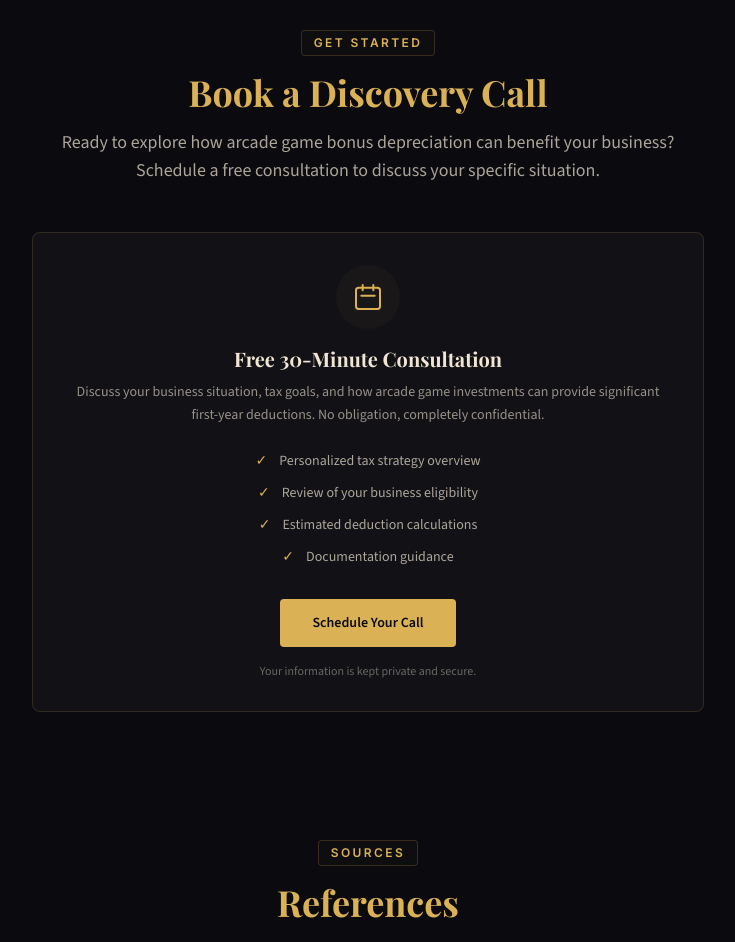
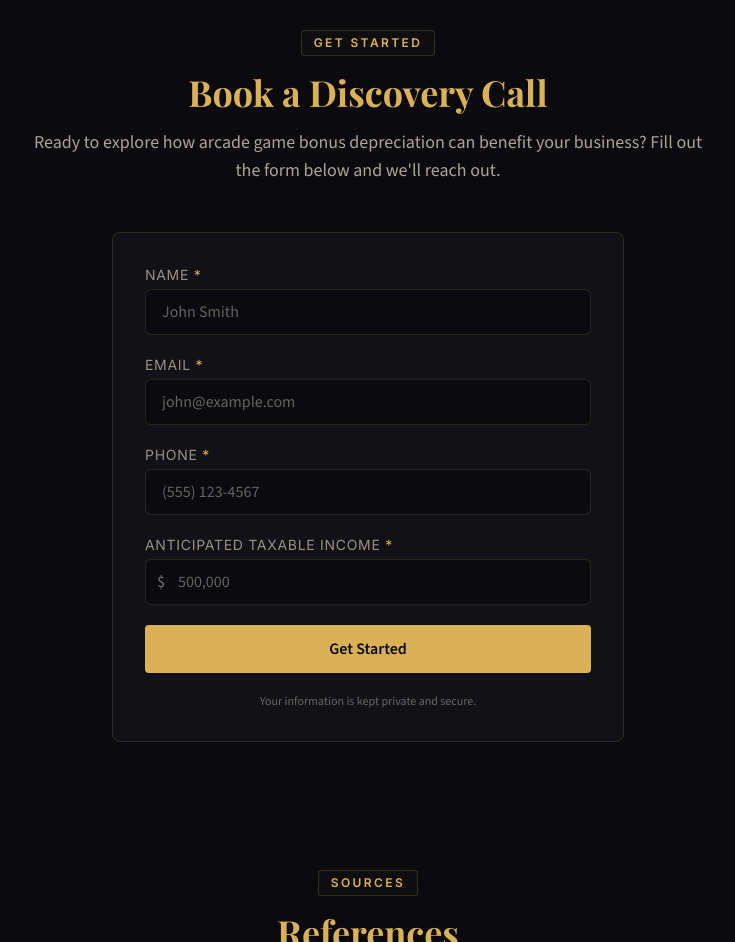
Before and after one commit to kennysabangan/arcade-tax-guide, a React (Vite) app: page / in a window 1280 px wide. Shown: the part 6340-7282 px from the top of the page, without its empty margins (272-1007 px from the left). Built offline with nearby package versions, Linux system fonts and the light colour scheme.

Commit message:
Replace Book a Call with GHL lead capture form

```diff
--- a/src/pages/HomePage.jsx
+++ b/src/pages/HomePage.jsx
@@ -416,41 +416,109 @@ ${name || '[Your Name]'}`
 
 // ─── Book a Call ───
 function BookCall() {
+  const [name, setName] = useState('')
+  const [email, setEmail] = useState('')
+  const [phone, setPhone] = useState('')
+  const [income, setIncome] = useState('')
+  const [submitted, setSubmitted] = useState(false)
+  const [loading, setLoading] = useState(false)
+  const [error, setError] = useState('')
+
+  const handleSubmit = async (e) => {
+    e.preventDefault()
+    setLoading(true)
+    setError('')
+
+    const nameParts = name.trim().split(/\s+/)
+    const firstName = nameParts[0] || ''
+    const lastName = nameParts.slice(1).join(' ') || ''
+
+    try {
+      const res = await fetch('https://services.leadconnectorhq.com/contacts/', {
+        method: 'POST',
+        headers: {
+          'Authorization': 'Bearer pit-c118366a-df44-44f2-a257-52c8c8934353',
+          'Version': '2021-07-28',
+          'Content-Type': 'application/json',
+        },
+        body: JSON.stringify({
+          firstName,
+          lastName,
+          email,
+          phone,
+          locationId: 'Mp6SVlSkhbup63EKVSvb',
+          customFields: [
+            { id: 'anticipated_taxable_income', value: income },
+          ],
+        }),
+      })
+
+      if (!res.ok) {
+        const data = await res.json().catch(() => ({}))
+        throw new Error(data.message || 'Something went wrong. Please try again.')
+      }
+
+      setSubmitted(true)
+    } catch (err) {
+      setError(err.message || 'Something went wrong. Please try again.')
+    } finally {
+      setLoading(false)
+    }
+  }
+
+  const inputClasses = 'w-full bg-body border border-card-border rounded-md px-4 py-2.5 text-cream placeholder-cream-40 focus:border-gold focus:outline-none transition-colors'
+
   return (
     <SectionWrapper id="book-a-call">
       <div className="text-center mb-12">
         <SectionLabel>Get Started</SectionLabel>
         <h2 className="font-heading text-gold text-3xl sm:text-4xl font-bold mt-4 mb-4">Book a Discovery Call</h2>
         <p className="text-cream-70 text-lg max-w-2xl mx-auto">
-          Ready to explore how arcade game bonus depreciation can benefit your business? Schedule a free consultation to discuss your specific situation.
+          Ready to explore how arcade game bonus depreciation can benefit your business? Fill out the form below and we'll reach out.
         </p>
       </div>
-      <div className="max-w-2xl mx-auto">
-        <div className="bg-card-bg border border-card-border rounded-lg p-8 text-center">
-          <div className="mb-6">
+      <div className="max-w-lg mx-auto">
+        {submitted ? (
+          <div className="bg-card-bg border border-card-border rounded-lg p-8 text-center">
             <div className="w-16 h-16 mx-auto bg-gold-20/20 rounded-full flex items-center justify-center mb-4">
               <svg className="w-8 h-8 text-gold" fill="none" viewBox="0 0 24 24" stroke="currentColor">
-                <path strokeLinecap="round" strokeLinejoin="round" strokeWidth={1.5} d="M8 7V3m8 4V3m-9 8h10M5 21h14a2 2 0 002-2V7a2 2 0 00-2-2H5a2 2 0 00-2 2v12a2 2 0 002 2z" />
+                <path strokeLinecap="round" strokeLinejoin="round" strokeWidth={2} d="M5 13l4 4L19 7" />
               </svg>
             </div>
-            <h3 className="text-cream font-heading font-bold text-xl mb-2">Free 30-Minute Consultation</h3>
-            <p className="text-cream-60 text-sm leading-relaxed">
-              Discuss your business situation, tax goals, and how arcade game investments can provide significant first-year deductions. No obligation, completely confidential.
-            </p>
+            <p className="text-cream font-heading font-bold text-xl">Thank you! We'll be in touch shortly.</p>
           </div>
-          <div className="space-y-3 text-center text-sm text-cream-70 mb-8 max-w-sm mx-auto">
-            {['Personalized tax strategy overview', 'Review of your business eligibility', 'Estimated deduction calculations', 'Documentation guidance'].map((item, i) => (
-              <div key={i} className="flex items-center justify-center gap-3">
-                <span className="text-gold">✓</span>
-                {item}
+        ) : (
+          <form onSubmit={handleSubmit} className="bg-card-bg border border-card-border rounded-lg p-8 space-y-5">
+            <div>
+              <label className="block text-cream-60 text-sm font-nav uppercase tracking-wider mb-1">Name <span className="text-gold">*</span></label>
+              <input type="text" required value={name} onChange={(e) => setName(e.target.value)} placeholder="John Smith" className={inputClasses} />
+            </div>
+            <div>
+              <label className="block text-cream-60 text-sm font-nav uppercase tracking-wider mb-1">Email <span className="text-gold">*</span></label>
+              <input type="email" required value={email} onChange={(e) => setEmail(e.target.value)} placeholder="john@example.com" className={inputClasses} />
+            </div>
+            <div>
+              <label className="block text-cream-60 text-sm font-nav uppercase tracking-wider mb-1">Phone <span className="text-gold">*</span></label>
+              <input type="tel" required value={phone} onChange={(e) => setPhone(e.target.value)} placeholder="(555) 123-4567" className={inputClasses} />
+            </div>
+            <div>
+              <label className="block text-cream-60 text-sm font-nav uppercase tracking-wider mb-1">Anticipated Taxable Income <span className="text-gold">*</span></label>
+              <div className="relative">
+                <span className="absolute left-3 top-1/2 -translate-y-1/2 text-cream-50">$</span>
+                <input type="number" required value={income} onChange={(e) => setIncome(e.target.value)} placeholder="500,000" className={`pl-8 ${inputClasses}`} />
               </div>
-            ))}
-          </div>
-          <CTAButton href="mailto:info@example.com?subject=Discovery Call Request" className="text-base px-8 py-3.5">
-            Schedule Your Call
-          </CTAButton>
-          <p className="text-cream-40 text-xs mt-4">Your information is kept private and secure.</p>
-        </div>
+            </div>
+            {error && <p className="text-red-400 text-sm">{error}</p>}
+            <button
+              type="submit"
+              disabled={loading}
+              className="w-full inline-flex items-center justify-center gap-2 px-6 py-3 rounded-sm text-base bg-gold text-dark font-semibold hover:bg-gold/90 hover:shadow-[0_0_18px_rgba(219,177,85,0.55)] active:scale-[0.98] transition-all duration-200 cursor-pointer disabled:opacity-60 disabled:cursor-not-allowed"
+            >
+              {loading ? 'Submitting...' : 'Get Started'}
+            </button>
+            <p className="text-cream-40 text-xs text-center">Your information is kept private and secure.</p>
+          </form>
+        )}
       </div>
     </SectionWrapper>
   )
```
